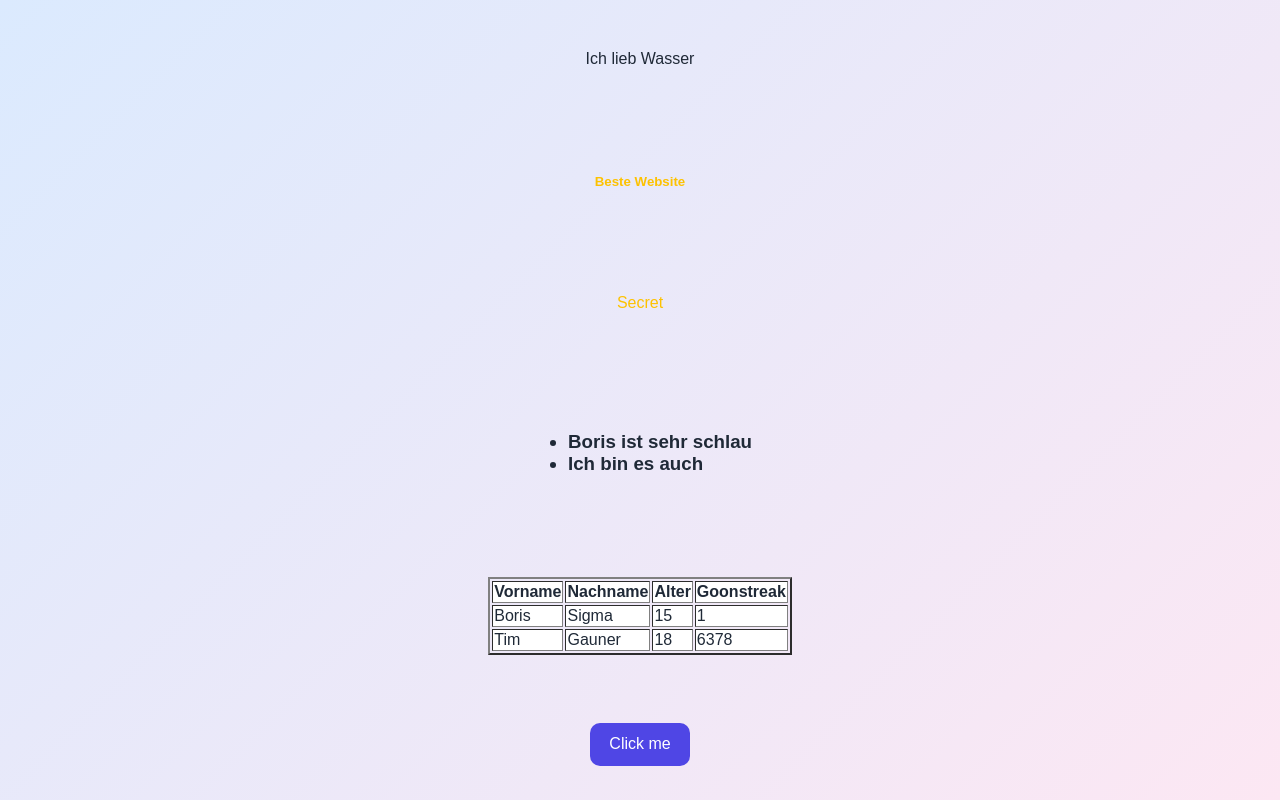
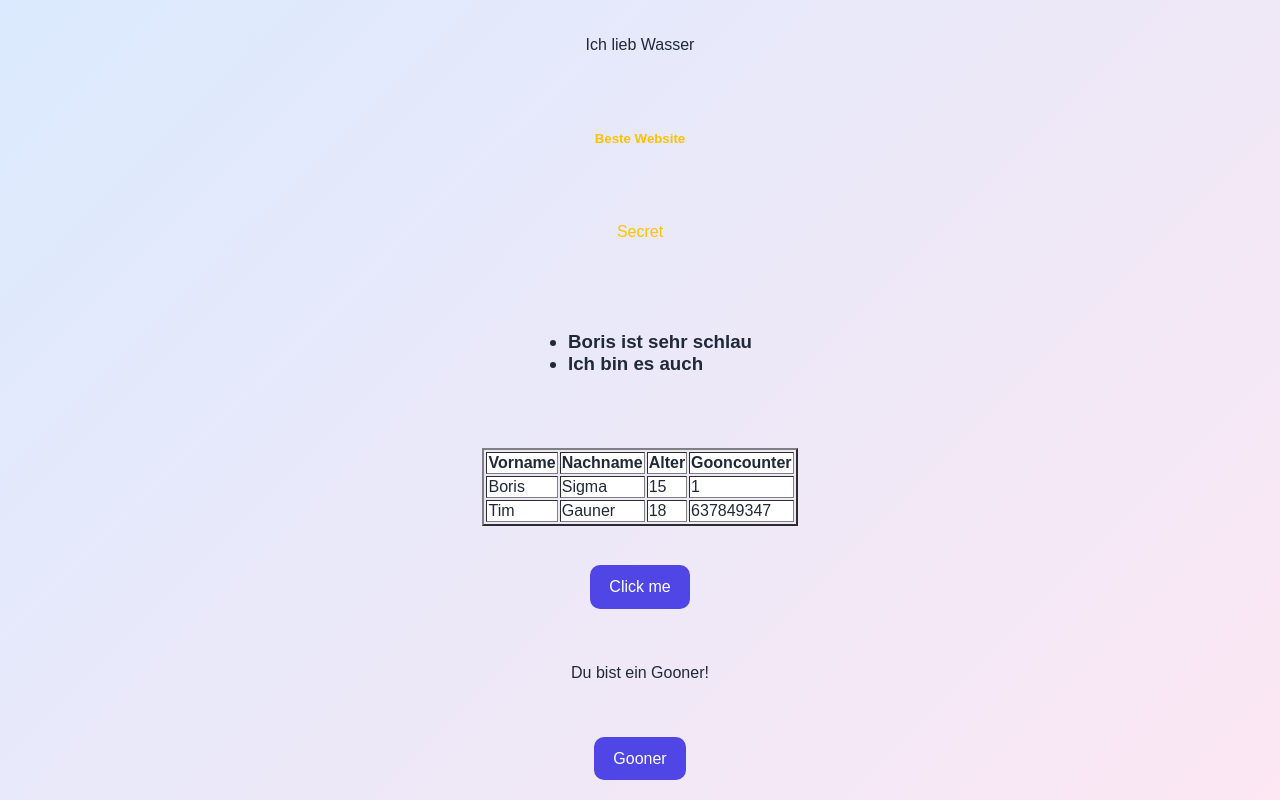
Before and after one commit to valiport/Coding-experience-, a plain HTML site: page index.html in a window 1280 px wide. Both pictures are taken after a click on the button "Click me". Drawn offline with Linux system fonts and the light colour scheme.

Commit message:
Meine Änderungen

```diff
--- a/index.html
+++ b/index.html
@@ -9,7 +9,7 @@
 <body>
     <p>Ich lieb Wasser</p>
    <h5><a href="https://www.htleisenstadt.at">Beste Website</a></h5>
-    <p><h9> <a href="https://www.pornhub.com">Secret</a></h9></p>
+    <p><h9> <a href="https://www.google.com">Secret</a></h9></p>
     <ul><h3>
         <li>Boris ist sehr schlau</li>
         <li>Ich bin es auch</li>
@@ -21,7 +21,7 @@
             <th>Vorname</th>
             <th>Nachname</th>
             <th>Alter</th>
-            <th>Goonstreak</th>
+            <th>Gooncounter</th>
         </tr>
         <tr>
             <td>Boris</td>
@@ -33,7 +33,7 @@
             <td>Tim</td>
             <td>Gauner</td>
             <td>18</td>
-            <td>6378</td>
+            <td>637849347</td>
         </tr>
     </table>
 </body>
@@ -41,5 +41,9 @@
     <main>
         <button id="Klick">Click me</button>
     </main>
+    <p id="Nachricht">Hi du netter Mensch</p>
+</body>
+<body>
+    <button id="Klick">Gooner</button>
 </body>
 </html>
--- a/spiel.js
+++ b/spiel.js
@@ -2,5 +2,5 @@ const button = document.getElementById("Klick");
 const text = document.getElementById("Nachricht");
 
 button.addEventListener("click", () => {
-    text.textContent = "Du hast auf den Button geklickt!";
+    text.textContent = "Du bist ein Gooner!";
 });
```
